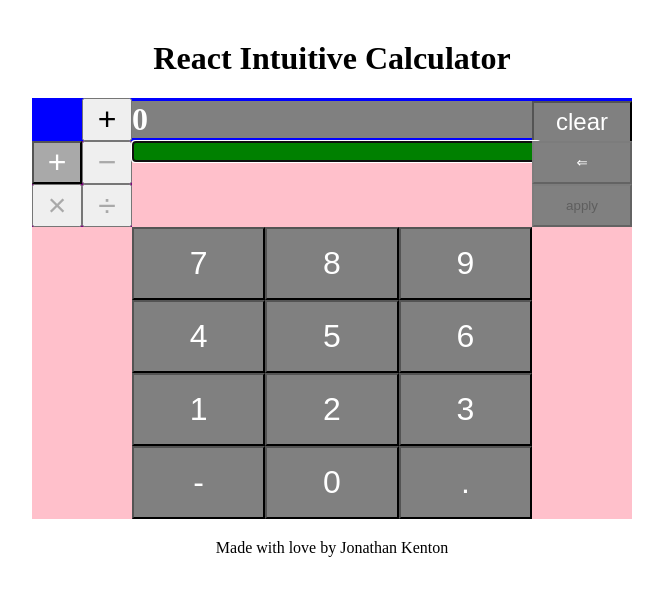
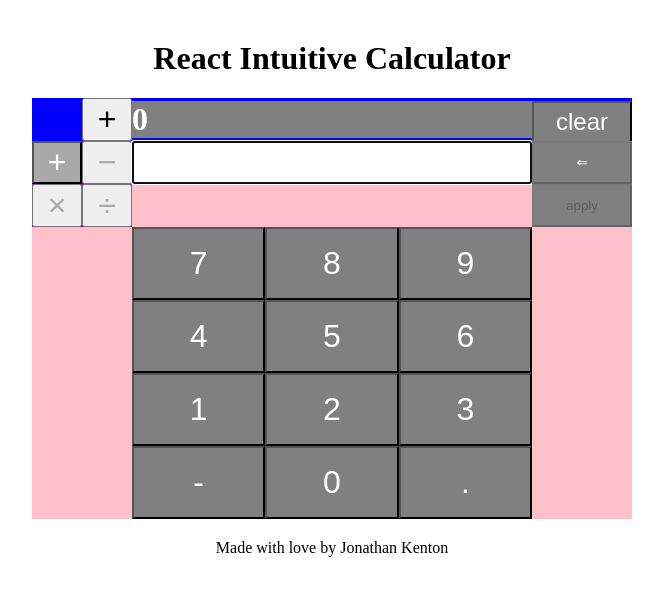
Before and after one commit to j2kenton/React-Super-Calculator, a React (Create React App) app in the folder react/: page / in a window 1280 px wide. Shown: the top 596 px of the page, without its empty margins (308-971 px from the left). Built offline with nearby package versions, Linux system fonts and the light colour scheme.

Commit message:
more layout stuff

```diff
--- a/react/src/sections/body/input-section.js
+++ b/react/src/sections/body/input-section.js
@@ -16,6 +16,7 @@ const InputWrapper = styled.div`
 
 const InputsWrapper = styled.div`
   width: 400px;
+  height: 100%;
   display: inline-block;
   vertical-align: top;
 `;
@@ -40,18 +41,25 @@ const BackspaceButton = styled.button`
   height: 50%;
 `;
 
-const InputArea = styled.input.attrs({
+const InputArea = styled.div`
+  width: 400px;
+  height: 50%;
+`;
+
+const InputField = styled.input.attrs({
   type: 'text'
 })`
-  background-color: green;
-  width: 400px;
+  height: 100%;
+  width: 100%;
+  padding: 0 10px;
+  box-sizing: border-box;
 `;
 
 const PreviewSection = styled.div`
   color: grey;
-  float: left;
   width: 400px;
-  min-height: 10px;
+  height: 50%;
+  padding: 10px;
 `;
 
 export const InputSection = ({
@@ -95,7 +103,8 @@ export const InputSection = ({
     <InputWrapper>
       <OperatorControls onButtonClick={onButtonClick} />
       <InputsWrapper>
-        <InputArea
+        <InputArea>
+          <InputField
             name="inputArea"
             id="inputArea"
             onChange={onInputChange}
@@ -108,6 +117,7 @@ export const InputSection = ({
               }
             }}
           />
+        </InputArea>
         <PreviewSection>{preview}</PreviewSection>
       </InputsWrapper>
       <ButtonsWrapper>
```
Lines whose indentation alone changed are shown as unchanged.
